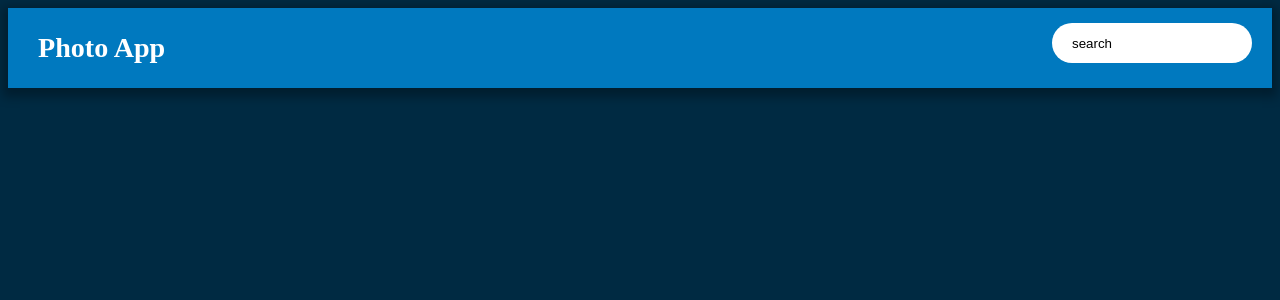
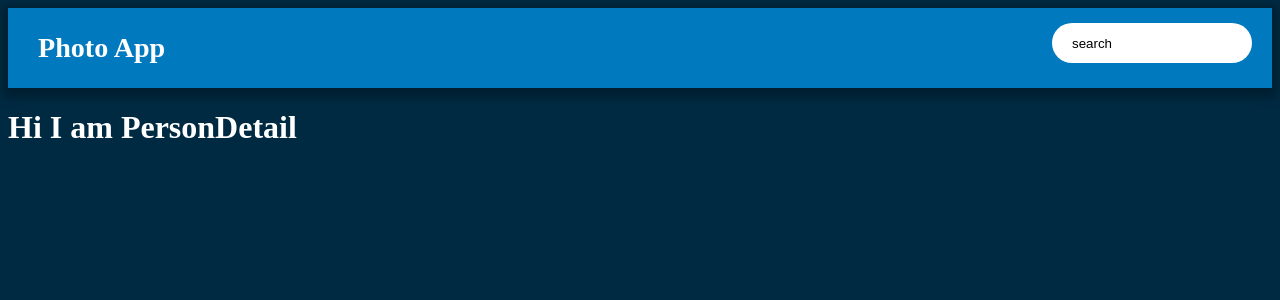
Before and after one commit to Jytang10/photo-sharing-social-media-app, a React (Create React App) app: page /Aasil_Shaikh in a window 1280 px wide. Shown: the top 300 px of the page. Built offline with nearby package versions, Linux system fonts and the light colour scheme.

Commit message:
Created PersonDetail component

```diff
--- /dev/null
+++ b/src/components/PersonDetail.js
@@ -0,0 +1,14 @@
+import React, { Component } from 'react'
+
+class PersonDetail extends Component {
+
+  render() {
+    return (
+      <div style={{color:'white'}}>
+        <h1>Hi I am PersonDetail</h1>
+      </div>
+    )
+  }
+}
+
+export default PersonDetail
--- a/src/index.js
+++ b/src/index.js
@@ -8,6 +8,7 @@ import promiseMiddleware from 'redux-promise';
 import {Provider} from 'react-redux';
 
 import {applyMiddleware, createStore} from 'redux';
+import PersonDetail from './components/PersonDetail';
 
 const createStoreWithMiddleware = applyMiddleware(promiseMiddleware)(createStore);
 
@@ -17,6 +18,7 @@ ReactDOM.render(
       <Heading></Heading>
       <Switch>
         <Route exact path='/' component={App}/>
+        <Route exact path='/:name' component={PersonDetail}/>
       </Switch>
     </BrowserRouter>
   </Provider>
```
